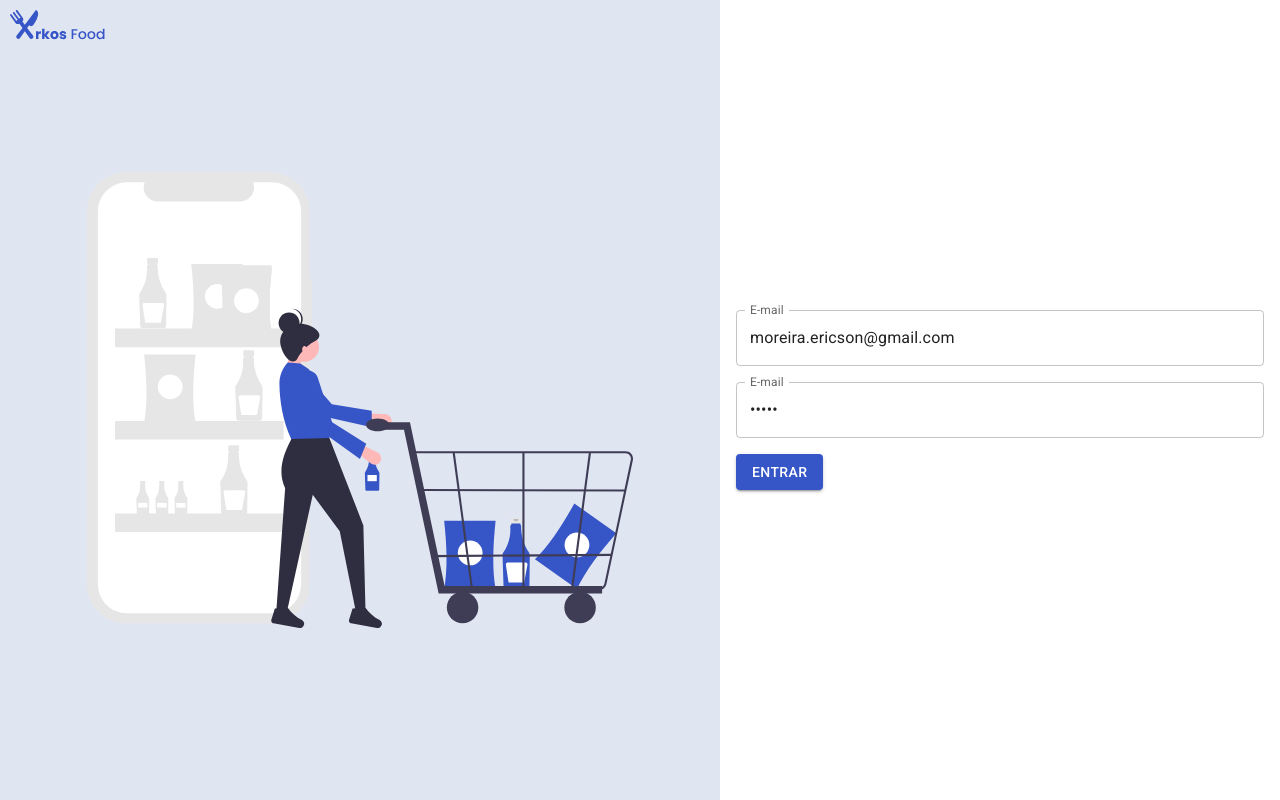
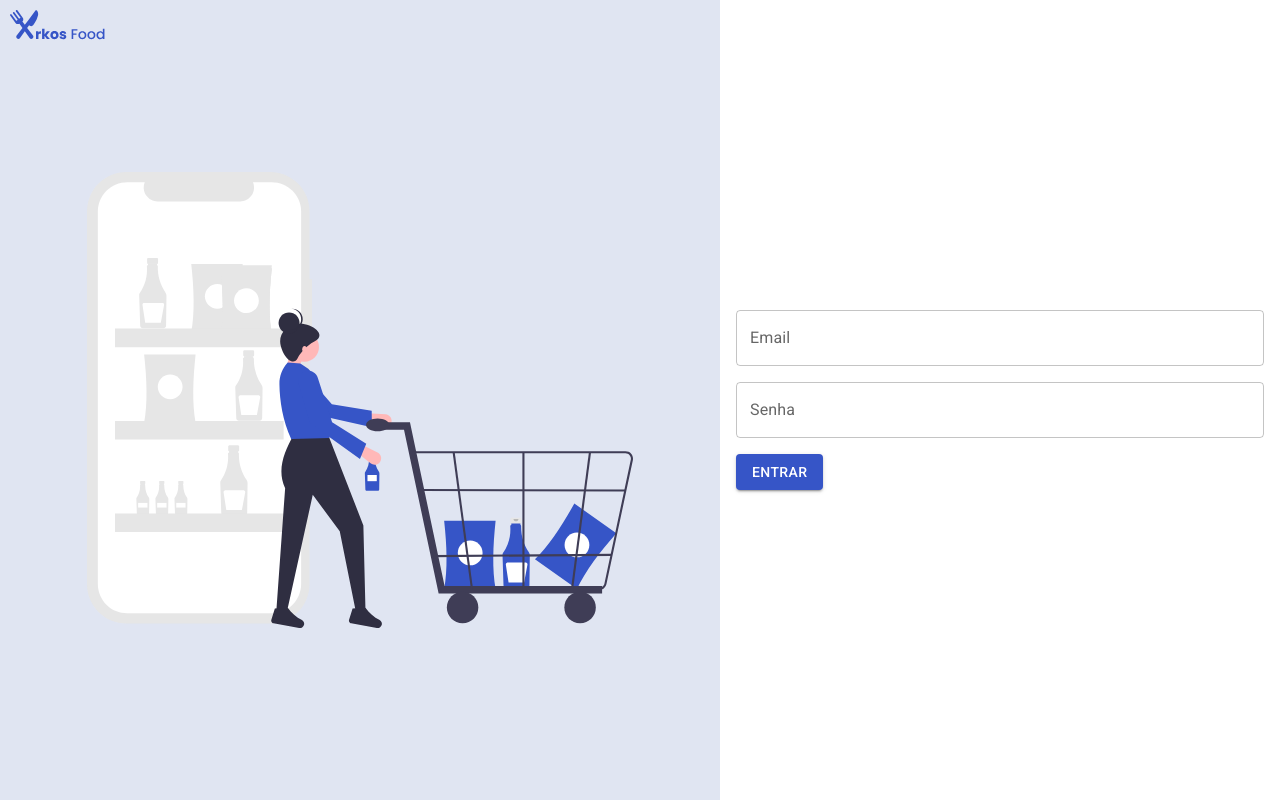
Before and after one commit to ericsonmoreira/arkos-food-front, a React (Create React App) app: page /login in a window 1280 px wide. Built offline with nearby package versions, Linux system fonts and the light colour scheme.

Commit message:
💄 ajustes in EditPerfil page

```diff
--- a/src/components/TextFieldController/index.tsx
+++ b/src/components/TextFieldController/index.tsx
@@ -19,7 +19,6 @@ const TextFieldController: React.FC<TextFieldControllerProps & TextFieldProps> =
           <TextField
             {...field}
             {...rest}
-            label="E-mail"
             variant="outlined"
             fullWidth
             error={invalid}
--- a/src/layouts/DashboardLayout/index.tsx
+++ b/src/layouts/DashboardLayout/index.tsx
@@ -38,11 +38,13 @@ const DashboardLayout: React.FC = ({ children }) => {
 
   const handleEditPerfil = () => {
     history.push(routerNames.EDIT_PERFIL);
+    handleClose();
   };
 
   const handleLogout = () => {
     signOut();
     history.push(routerNames.LOGIN);
+    handleClose();
   };
 
   return (
--- a/src/pages/EditPerfil/index.tsx
+++ b/src/pages/EditPerfil/index.tsx
@@ -1,9 +1,66 @@
+import { yupResolver } from '@hookform/resolvers/yup';
+import { Grid, Button } from '@mui/material';
 import React from 'react';
+import { useForm } from 'react-hook-form';
+import { useHistory } from 'react-router';
+import TextFieldController from '../../components/TextFieldController';
+import schema from './schema';
+import { Container } from './styles';
+import routerNames from '../../routes/router.names';
 
-// import { Container } from './styles';
+interface EditPerfilDormData {
+  name: string;
+  email: string;
+  emailConfirm: string;
+}
 
 const EditPerfil: React.FC = () => {
-  return <div />;
+  const history = useHistory();
+
+  const { handleSubmit, control } = useForm<EditPerfilDormData>({
+    defaultValues: {
+      name: '',
+      email: '',
+      emailConfirm: ''
+    },
+    resolver: yupResolver(schema)
+  });
+
+  const onSubmit = async (data: EditPerfilDormData) => {
+    console.log(data);
+    history.push(routerNames.PRODUCTS);
+  };
+
+  return (
+    <Container>
+      <form onSubmit={handleSubmit(onSubmit)}>
+        <Grid container spacing={2}>
+          <Grid item xs={12}>
+            <TextFieldController
+              name="name"
+              label="Nome Completo"
+              control={control}
+            />
+          </Grid>
+          <Grid item xs={12}>
+            <TextFieldController name="email" label="Email" control={control} />
+          </Grid>
+          <Grid item xs={12}>
+            <TextFieldController
+              name="emailConfirm"
+              label="Confirmar Email"
+              control={control}
+            />
+          </Grid>
+          <Grid item xs={12}>
+            <Button type="submit" fullWidth variant="contained">
+              Alterar Dados
+            </Button>
+          </Grid>
+        </Grid>
+      </form>
+    </Container>
+  );
 };
 
 export default EditPerfil;
--- /dev/null
+++ b/src/pages/EditPerfil/schema.ts
@@ -0,0 +1,10 @@
+import * as yup from 'yup';
+
+export default yup.object().shape({
+  name: yup.string().required('Campo obrigatório'),
+  email: yup.string().required('Campo obrigatório').email('Email inválido'),
+  emailConfirm: yup
+    .string()
+    .required('Campo obrigatório')
+    .email('Email inválido').oneOf([yup.ref('email'), null], 'Emails diferentes')
+});
--- /dev/null
+++ b/src/pages/EditPerfil/styles.ts
@@ -0,0 +1,7 @@
+import styled from 'styled-components';
+
+export const Container = styled.div`
+  display: flex;
+  align-items: center;
+  justify-content: center;
+`;
--- a/src/pages/Login/index.tsx
+++ b/src/pages/Login/index.tsx
@@ -22,8 +22,8 @@ const Login: React.FC = () => {
 
   const { handleSubmit, control } = useForm<LoginFromData>({
     defaultValues: {
-      email: 'moreira.ericson@gmail.com',
-      password: 'senha'
+      email: '',
+      password: ''
     },
     resolver: yupResolver(schema)
   });
@@ -51,11 +51,12 @@ const Login: React.FC = () => {
       <form onSubmit={handleSubmit(onSubmit)}>
         <Grid container spacing={2}>
           <Grid item xs={12}>
-            <TextFieldController name="email" control={control} />
+            <TextFieldController name="email" label="Email" control={control} />
           </Grid>
           <Grid item xs={12}>
             <TextFieldController
               name="password"
+              label="Senha"
               control={control}
               type="password"
             />
```
